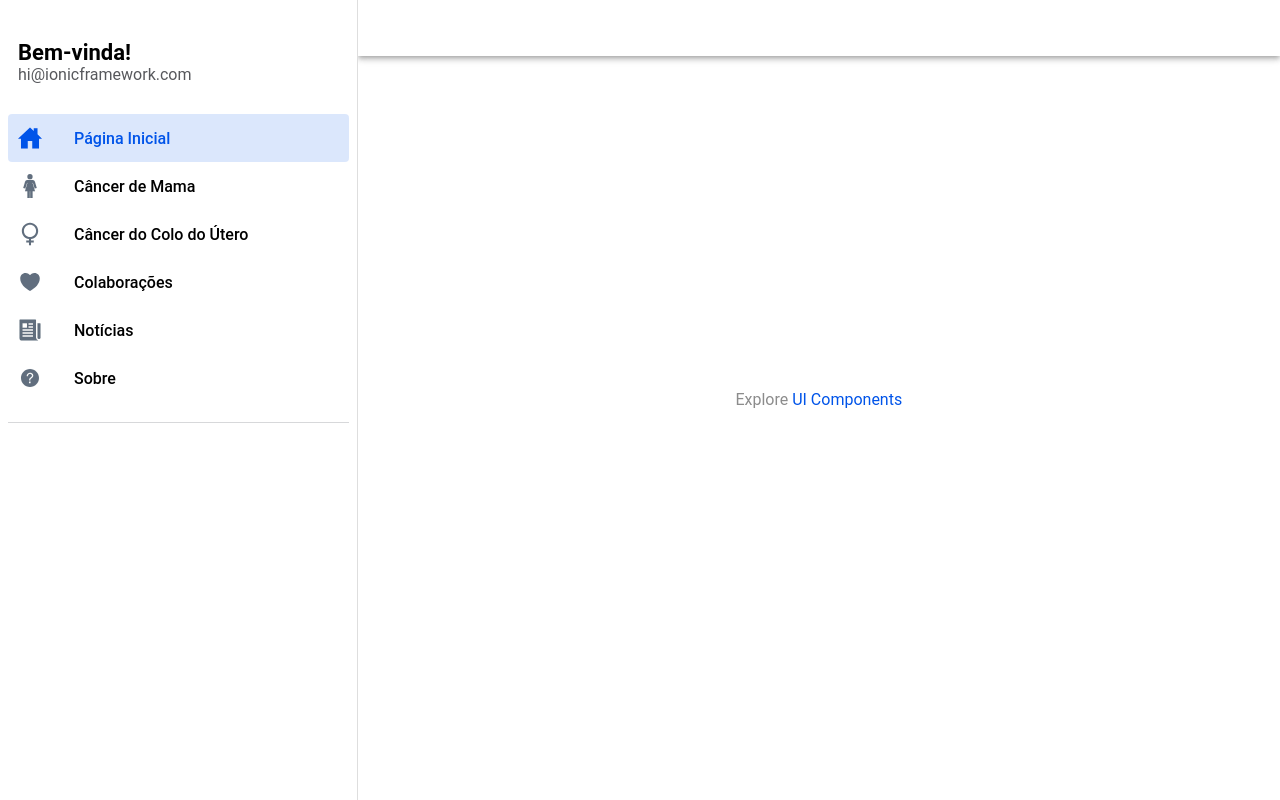
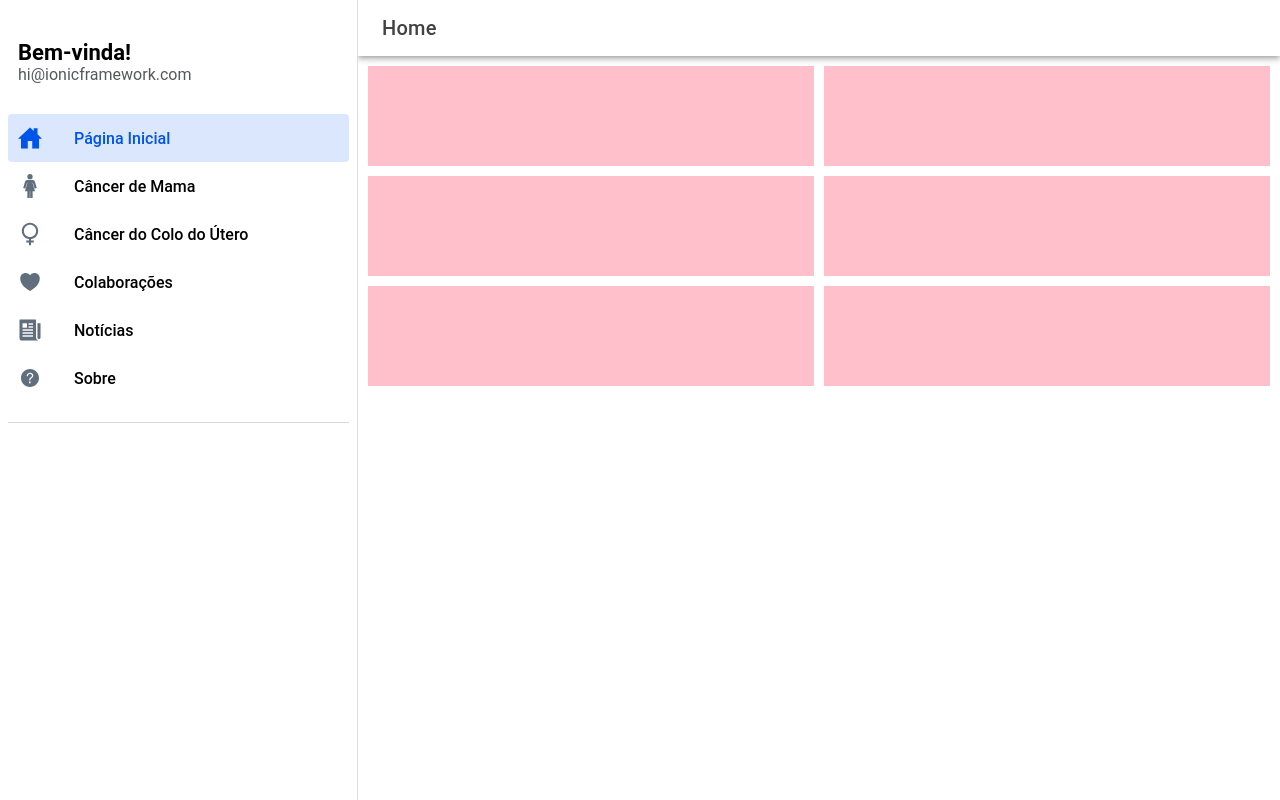
Before and after one commit to Vitorbogo/extensao-rfcc, a React (Vite) app: page / in a window 1280 px wide. Built offline with nearby package versions, Linux system fonts and the light colour scheme.

Commit message:
app layout #10

```diff
--- /dev/null
+++ b/src/components/appLayout.tsx
@@ -0,0 +1,42 @@
+import {
+  IonPage,
+  IonHeader,
+  IonToolbar,
+  IonButtons,
+  IonMenuButton,
+  IonTitle,
+  IonContent,
+} from '@ionic/react'
+import { useParams } from 'react-router'
+
+export default function AppLayout({
+  title,
+  children,
+}: {
+  title: string
+  children: React.ReactNode
+}) {
+  const { name } = useParams<{ name: string }>()
+
+  return (
+    <IonPage>
+      <IonHeader>
+        <IonToolbar>
+          <IonButtons slot='start'>
+            <IonMenuButton />
+          </IonButtons>
+          <IonTitle>{title}</IonTitle>
+        </IonToolbar>
+      </IonHeader>
+
+      <IonContent fullscreen>
+        <IonHeader collapse='condense'>
+          <IonToolbar>
+            <IonTitle size='large'>Title</IonTitle>
+          </IonToolbar>
+        </IonHeader>
+        {children}
+      </IonContent>
+    </IonPage>
+  )
+}
--- a/src/pages/mainPage/mainPage.tsx
+++ b/src/pages/mainPage/mainPage.tsx
@@ -1,38 +1,32 @@
-import {
-  IonButtons,
-  IonContent,
-  IonHeader,
-  IonMenuButton,
-  IonPage,
-  IonTitle,
-  IonToolbar,
-} from '@ionic/react'
-import { useParams } from 'react-router'
-import ExploreContainer from '../../components/ExploreContainer'
+import { IonCol, IonGrid, IonRow } from '@ionic/react'
+import AppLayout from '../../components/appLayout'
 
 const MainPage: React.FC = () => {
-  const { name } = useParams<{ name: string }>()
-
   return (
-    <IonPage>
-      <IonHeader>
-        <IonToolbar>
-          <IonButtons slot='start'>
-            <IonMenuButton />
-          </IonButtons>
-          <IonTitle>{name}</IonTitle>
-        </IonToolbar>
-      </IonHeader>
-
-      <IonContent fullscreen>
-        <IonHeader collapse='condense'>
-          <IonToolbar>
-            <IonTitle size='large'>{name}</IonTitle>
-          </IonToolbar>
-        </IonHeader>
-        <ExploreContainer name={name} />
-      </IonContent>
-    </IonPage>
+    <AppLayout title='Home'>
+      <IonGrid>
+        <IonRow>
+          <IonCol size='6'>
+            <div style={{ backgroundColor: 'pink', height: '100px' }}></div>
+          </IonCol>
+          <IonCol size='6'>
+            <div style={{ backgroundColor: 'pink', height: '100px' }}></div>
+          </IonCol>
+          <IonCol size='6'>
+            <div style={{ backgroundColor: 'pink', height: '100px' }}></div>
+          </IonCol>
+          <IonCol size='6'>
+            <div style={{ backgroundColor: 'pink', height: '100px' }}></div>
+          </IonCol>
+          <IonCol size='6'>
+            <div style={{ backgroundColor: 'pink', height: '100px' }}></div>
+          </IonCol>
+          <IonCol size='6'>
+            <div style={{ backgroundColor: 'pink', height: '100px' }}></div>
+          </IonCol>
+        </IonRow>
+      </IonGrid>
+    </AppLayout>
   )
 }
 
```
